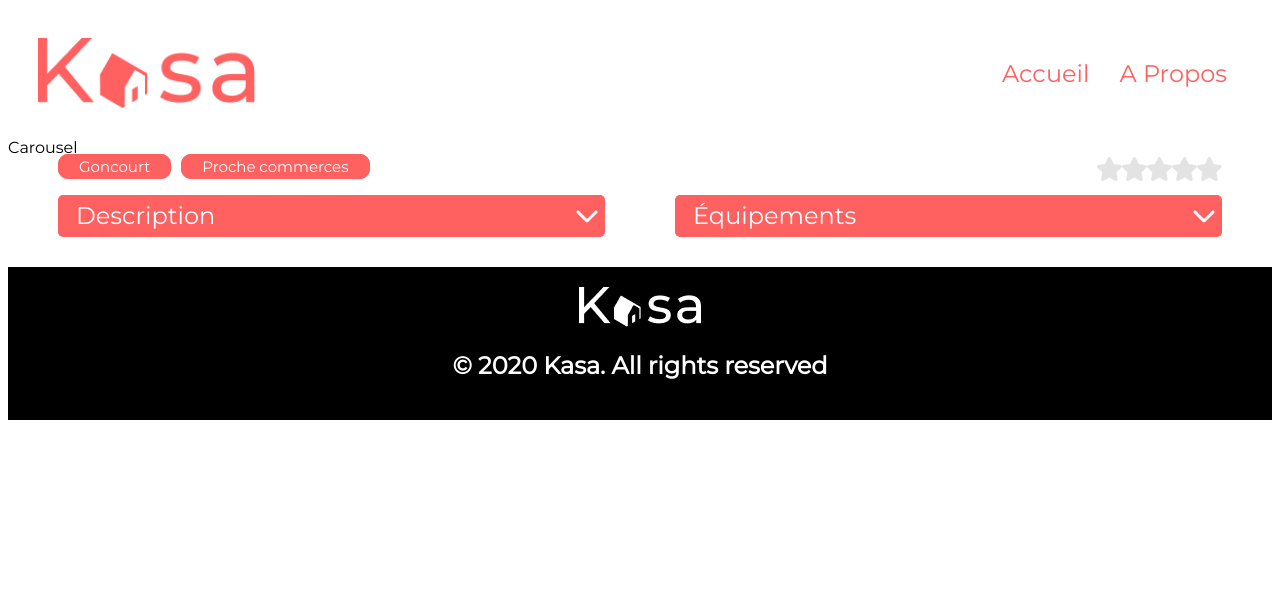
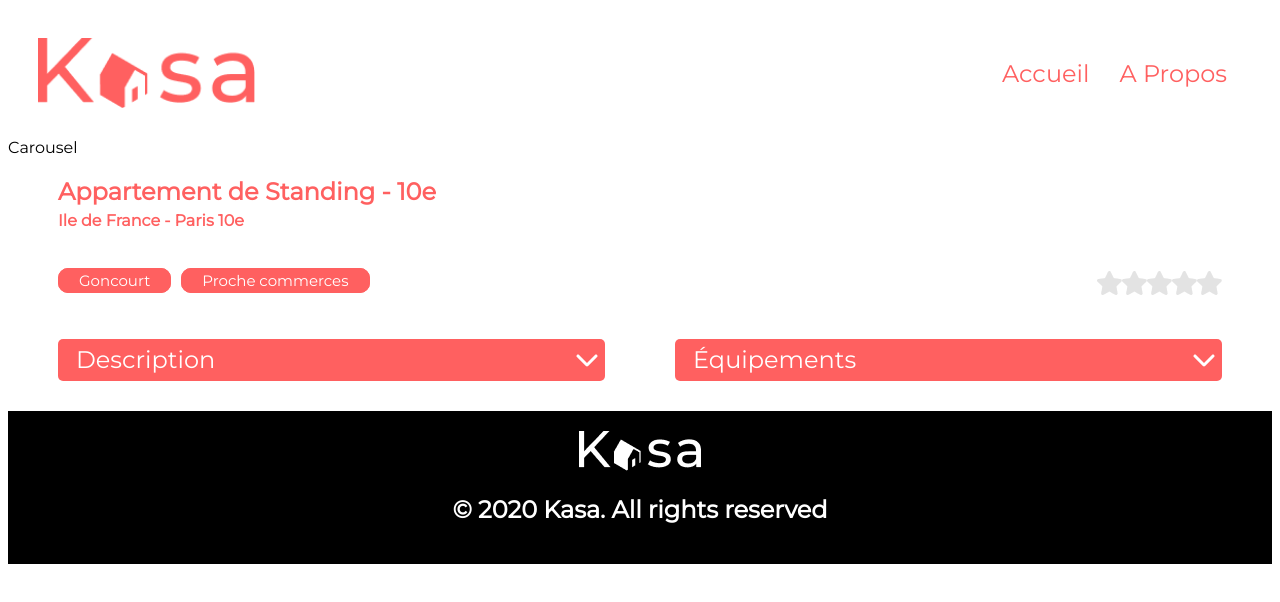
Before and after one commit to lukas-pixel/Kasa, a React (Create React App) app: page /location/0979876d in a window 1280 px wide. Shown: the top 602 px of the page. Built offline with nearby package versions, Linux system fonts and the light colour scheme.

Commit message:
mise en place et création du titre et de l'endroit de location

```diff
--- a/src/pages/Fiche-Logement/index.jsx
+++ b/src/pages/Fiche-Logement/index.jsx
@@ -6,13 +6,26 @@ import Error from '../../components/Error/index'
 import RatingStar from '../../components/RatingStar'
 import Collapse from '../../components/Collapse'
 
+const ContainerTitleLocation = styled.div`
+    color: ${colors.primary};
+    margin-left: 50px;
+`
+
+const TextTitle = styled.h2`
+    margin-bottom: 5px;
+`
+
+const TextLocation = styled.h4`
+    margin-top: 0px;
+`
+
 const ContainerTagRating = styled.div`
     display:flex;
     justify-content: space-between;
 `
 
 const ContainerTag = styled.div`
-    margin: 0 50px;
+    margin: 20px 50px;
 `
 
 const TextTag = styled.span`
@@ -29,7 +42,7 @@ const TextTag = styled.span`
 `
 
 const ContainerStar = styled.div`
-margin: 0 50px;
+margin: 20px 50px 30px 50px;
 `
 
 const ContainerCollapse = styled.div`
@@ -55,6 +68,12 @@ function FicheLogement() {
                 Carousel
             </div>
 
+
+            <ContainerTitleLocation>
+                <TextTitle>{location.title}</TextTitle>
+                <TextLocation>{location.location}</TextLocation>
+            </ContainerTitleLocation>
+
             <ContainerTagRating>
                 <ContainerTag>
                     {location.tags.map((tag) => (
```
